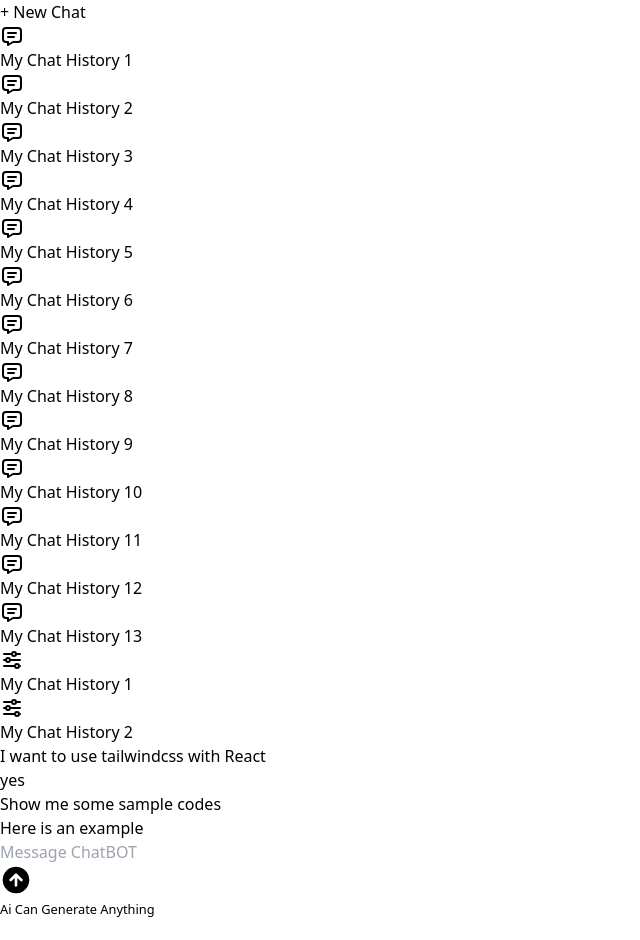
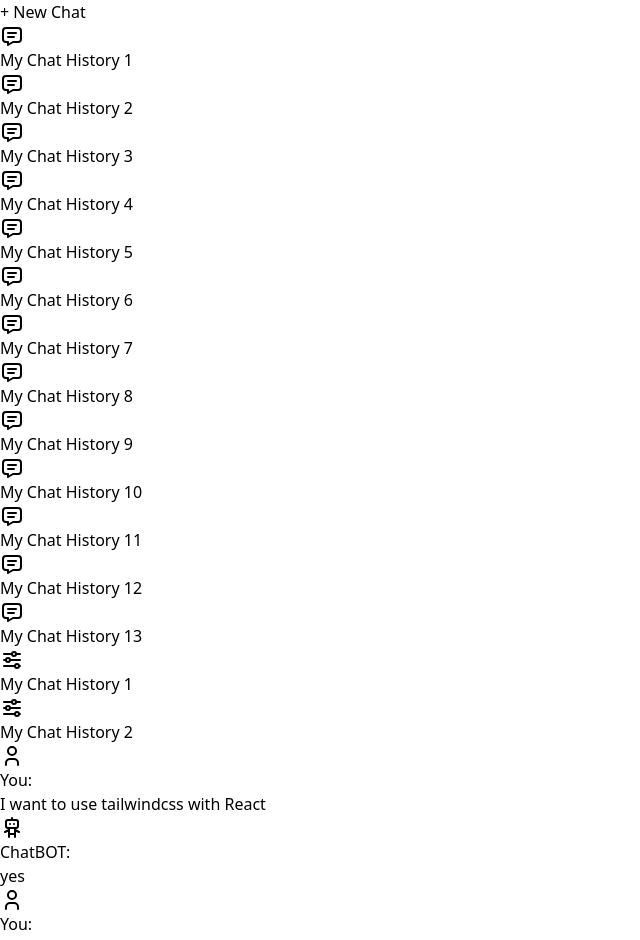
Before and after one commit to durgeshh04/ChatBot, a React (Vite) app in the folder my-project/: page / in a window 1280 px wide. Shown: the top 940 px of the page, without its empty margins (0-640 px from the left). Built offline with nearby package versions, Linux system fonts and the light colour scheme.

Commit message:
Changes in Chat.jsx

```diff
--- a/my-project/src/App.jsx
+++ b/my-project/src/App.jsx
@@ -2,23 +2,23 @@ import React, { useState, useEffect } from 'react'
 import Chat from './components/Chat'
 
 const App = () => {
-  // const [loading, setLoading] = useState(true)
+  const [loading, setLoading] = useState(true)
 
-  // useEffect(() => {
-  //   const timer = setTimeout(() => {
-  //     setLoading(false)
-  //   }, 2000)
+  useEffect(() => {
+    const timer = setTimeout(() => {
+      setLoading(false)
+    }, 2000)
 
-  //   return () => clearTimeout(timer)
-  // }, [])
+    return () => clearTimeout(timer)
+  }, [])
 
-  // if (loading) {
-  //   return (
-  //     <div className='flex items-center justify-center h-screen'>
-  //       <div className='animate-spin rounded-full h-16 w-16 border-t-2 border-b-2 border-gray-900'></div>
-  //     </div>
-  //   )
-  // }
+  if (loading) {
+    return (
+      <div className='flex items-center justify-center h-screen'>
+        <div className='animate-spin rounded-full h-16 w-16 border-t-2 border-b-2 border-gray-900'></div>
+      </div>
+    )
+  }
 
   return (
     <div className=''>
--- a/my-project/src/components/Chat.jsx
+++ b/my-project/src/components/Chat.jsx
@@ -111,14 +111,63 @@ const Chat = () => {
       <div className="w-[80%]">
         {newChat.length > 0 ? (
           <div className="h-[80%] overflow-y-auto scrollbar-hide pt-6">
-          {
-            newChat.map((item, index) => (
-              <div key={index} className="w-[60%] border border-slate-600 mx-auto p-6 text-white mb-4">
-                <span className=""></span>
-                <div className="mt-2">{item.message}</div>
+            {newChat.map((item, index) => (
+              <div
+                key={index}
+                className="w-[60%] border border-slate-600 flex items-center mx-auto p-6 text-white mb-4"
+              >
+                <span className="mr-6 p-2 rounded-full bg-slate-800">
+                  {item.role === "user" ? (
+                    <svg
+                      xmlns="http://www.w3.org/2000/svg"
+                      width="24"
+                      height="24"
+                      viewBox="0 0 24 24"
+                      fill="none"
+                      stroke="currentColor"
+                      stroke-width="2"
+                      stroke-linecap="round"
+                      stroke-linejoin="round"
+                      class="icon icon-tabler icons-tabler-outline icon-tabler-user"
+                    >
+                      <path stroke="none" d="M0 0h24v24H0z" fill="none" />
+                      <path d="M8 7a4 4 0 1 0 8 0a4 4 0 0 0 -8 0" />
+                      <path d="M6 21v-2a4 4 0 0 1 4 -4h4a4 4 0 0 1 4 4v2" />
+                    </svg>
+                  ) : (
+                    <svg
+                      xmlns="http://www.w3.org/2000/svg"
+                      width="24"
+                      height="24"
+                      viewBox="0 0 24 24"
+                      fill="none"
+                      stroke="currentColor"
+                      stroke-width="2"
+                      stroke-linecap="round"
+                      stroke-linejoin="round"
+                      class="icon icon-tabler icons-tabler-outline icon-tabler-robot"
+                    >
+                      <path stroke="none" d="M0 0h24v24H0z" fill="none" />
+                      <path d="M6 4m0 2a2 2 0 0 1 2 -2h8a2 2 0 0 1 2 2v4a2 2 0 0 1 -2 2h-8a2 2 0 0 1 -2 -2z" />
+                      <path d="M12 2v2" />
+                      <path d="M9 12v9" />
+                      <path d="M15 12v9" />
+                      <path d="M5 16l4 -2" />
+                      <path d="M15 14l4 2" />
+                      <path d="M9 18h6" />
+                      <path d="M10 8v.01" />
+                      <path d="M14 8v.01" />
+                    </svg>
+                  )}
+                </span>
+                <div className="flex-1">
+                  <div className="flex items-center">
+                    <div className="font-bold mr-2">{item.role === "user" ? "You:" : "ChatBOT:"}</div>
+                    <div>{item.message}</div>
+                  </div>
+                </div>
               </div>
-            ))
-          }
+            ))}
           </div>
         ) : (
           <div className="h-[80%] border flex flex-col justify-center items-center text-white">
```
